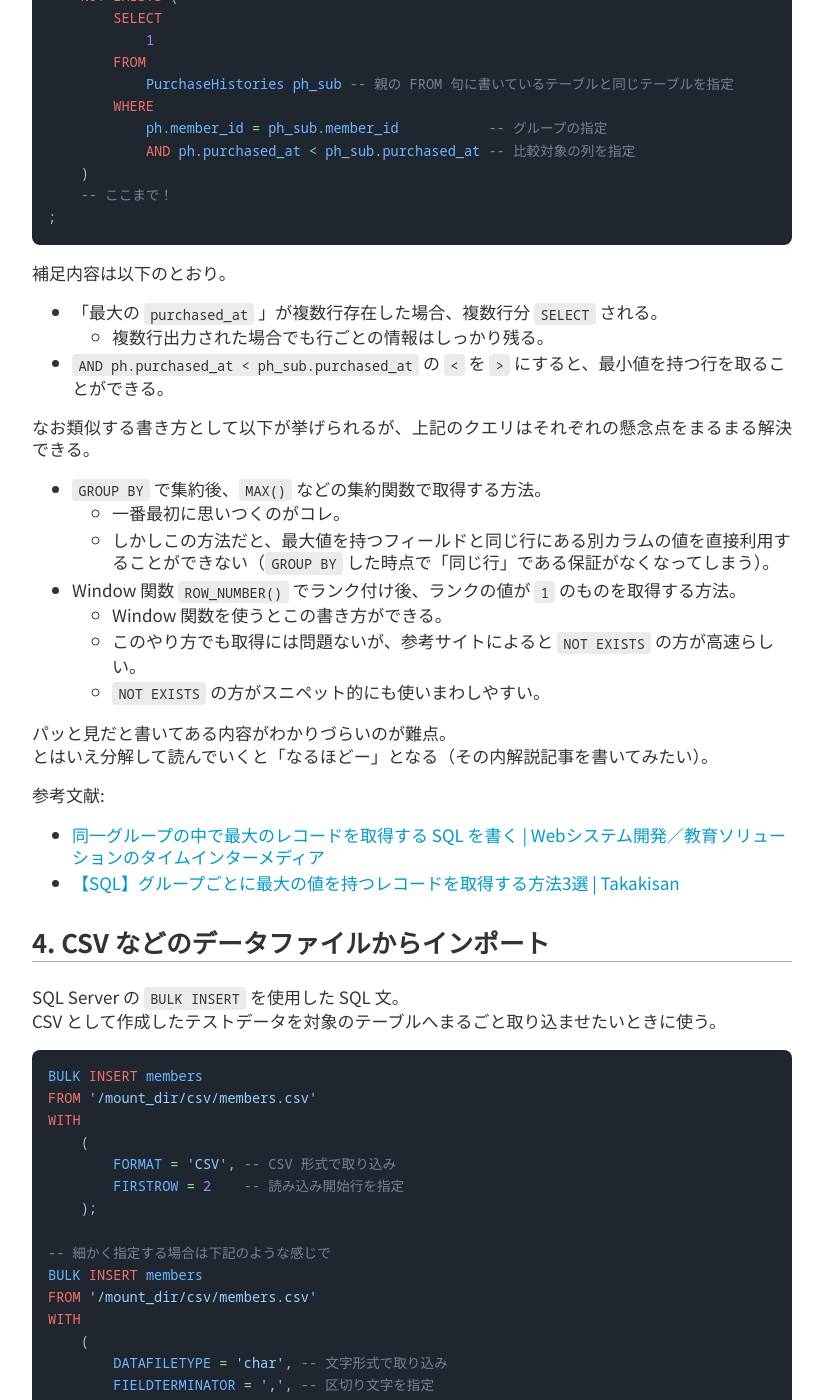
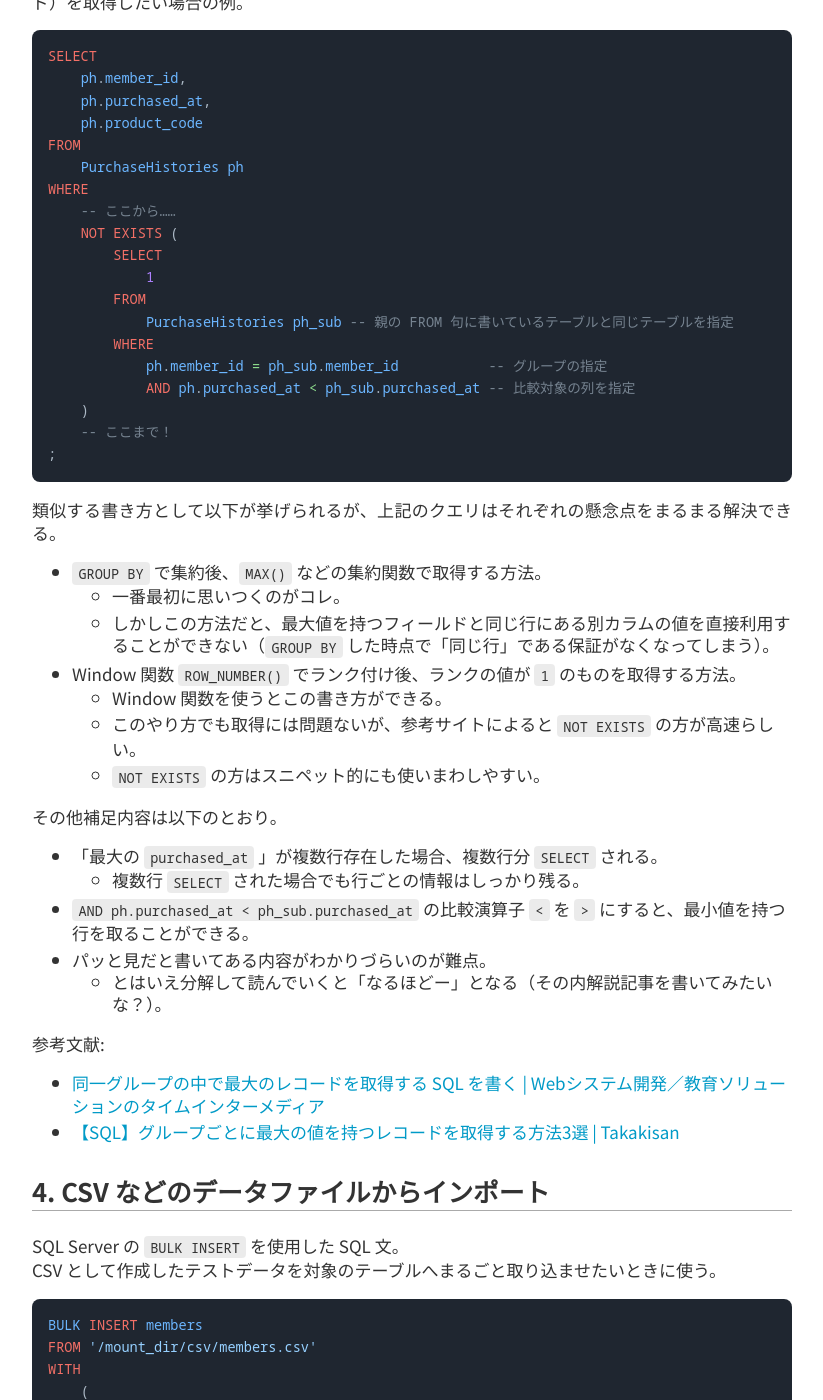
Before and after one commit to kenkenpa198/kems-clew.net, a Jekyll site: the page built from docs/_posts/2022-11-24-sql-made-by-me.md, in a window 1280 px wide and 1400 px high, scrolled down 3626 px. Shown: the whole window, without its empty margins (228-1051 px from the left). Built offline with Jekyll 4.4.1, drawn with Linux system fonts in a browser that asks for light colours; nearby versions of some CDN libraries; some of the changed lines change nothing that is shown; some of the changed text lies outside the part shown.

Commit message:
[post][update]「自作 SQL 集」の文言を微調整

````diff
--- a/docs/_posts/2022-11-24-sql-made-by-me.md
+++ b/docs/_posts/2022-11-24-sql-made-by-me.md
@@ -5,7 +5,7 @@
 category: 開発
 tags: SQL SQL-Server
 created: 2022-11-24
-updated: 2022-11-24
+updated: 2022-11-26
 ---
 
 自作の SQL や便利な構文をまとめているページ。SQL Server 向け。
@@ -59,7 +59,16 @@
 
 ## 2. カラムの情報を見やすい形式で表示する
 
-指定したテーブルの カラム名 / 主キー / データ型 / 長さ / NULL 許可 / デフォルト値 を出力する。
+指定したテーブルの以下の情報を出力する。
+
+- テーブル名
+- カラム名
+- 主キーか否か
+- データ型
+- 長さ
+- NULL 許可か否か
+- デフォルト値
+
 ★のコメント部分へテーブル名を指定する。配列形式での複数指定が可能。
 
 PostgreSQL の `\d tb` のイメージ。
@@ -139,8 +148,9 @@
 ## 3. グループ中で最大値を持つレコードを取得する
 
 `NOT` 演算子及び `EXISTS` 述語を活用した大変便利な構文。
+比較対象のグループ中で、最大値を持つフィールドが存在するレコードを取得する。
 
-比較対象のグループ中で、最大値を持つフィールドと同じ行に存在する別カラムの値を **行の情報を崩さずに** そのまま取得・利用することができる。
+最大値と同じ行に存在する別カラムの値を **行の情報を崩さずに** そのまま取得・利用できるのがポイント。
 
 以下は「最大の `purchased_at`（最新の買上日時）」と同じ行に存在する `product_code`（商品コード）を取得したい場合の例。
 
@@ -166,13 +176,7 @@
 ;
 ```
 
-補足内容は以下のとおり。
-
-- 「最大の `purchased_at` 」が複数行存在した場合、複数行分 `SELECT` される。
-    - 複数行出力された場合でも行ごとの情報はしっかり残る。
-- `AND ph.purchased_at < ph_sub.purchased_at` の `<` を `>` にすると、最小値を持つ行を取ることができる。
-
-なお類似する書き方として以下が挙げられるが、上記のクエリはそれぞれの懸念点をまるまる解決できる。
+類似する書き方として以下が挙げられるが、上記のクエリはそれぞれの懸念点をまるまる解決できる。
 
 - `GROUP BY` で集約後、`MAX()` などの集約関数で取得する方法。
     - 一番最初に思いつくのがコレ。
@@ -180,10 +184,15 @@
 - Window 関数 `ROW_NUMBER()` でランク付け後、ランクの値が `1` のものを取得する方法。
     - Window 関数を使うとこの書き方ができる。
     - このやり方でも取得には問題ないが、参考サイトによると `NOT EXISTS` の方が高速らしい。
-    - `NOT EXISTS` の方がスニペット的にも使いまわしやすい。
+    - `NOT EXISTS` の方はスニペット的にも使いまわしやすい。
 
-パッと見だと書いてある内容がわかりづらいのが難点。
-とはいえ分解して読んでいくと「なるほどー」となる（その内解説記事を書いてみたい）。
+その他補足内容は以下のとおり。
+
+- 「最大の `purchased_at` 」が複数行存在した場合、複数行分 `SELECT` される。
+    - 複数行 `SELECT` された場合でも行ごとの情報はしっかり残る。
+- `AND ph.purchased_at < ph_sub.purchased_at` の比較演算子 `<` を `>` にすると、最小値を持つ行を取ることができる。
+- パッと見だと書いてある内容がわかりづらいのが難点。
+    - とはいえ分解して読んでいくと「なるほどー」となる（その内解説記事を書いてみたいな？）。
 
 参考文献:
 
````
